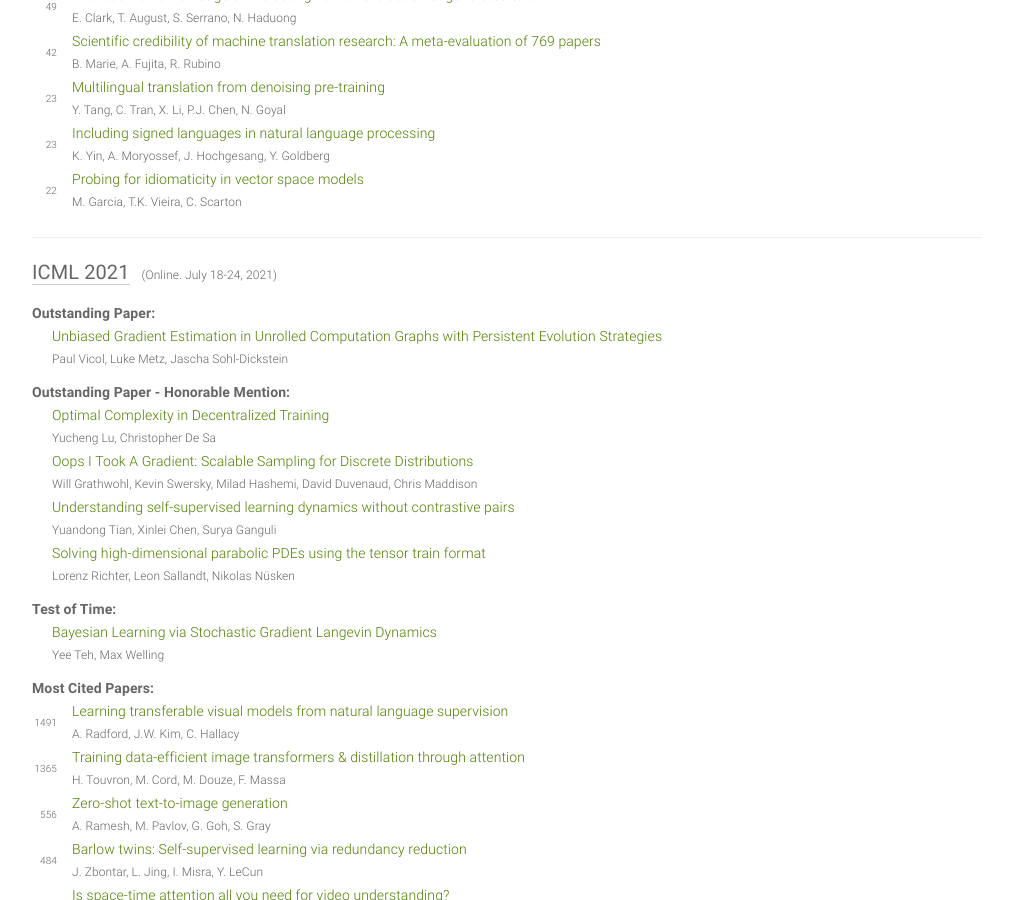
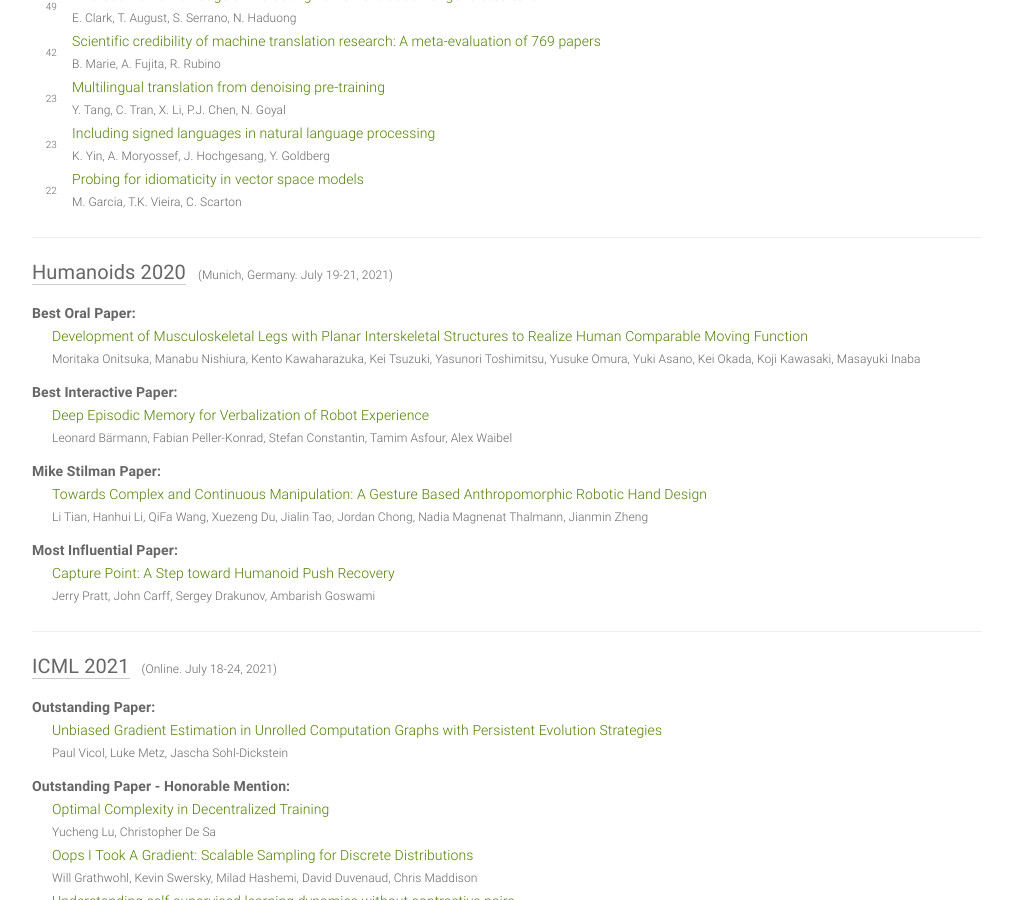
Before and after one commit to clemense/ai-bestpapers, a Jekyll site: the page built from index.html, in a window 1280 px wide and 900 px high, scrolled down 10478 px. Shown: the whole window, without its empty margins (133-1146 px from the left). Built offline with Jekyll 4.4.1, drawn with Linux system fonts in a browser that asks for light colours.

Commit message:
Add Humanoids 2020 (which took place in 2021)

```diff
--- a/_data/papers.yml
+++ b/_data/papers.yml
@@ -716,6 +716,38 @@
   date: August 2-5, 2021
   sub: NLP
 
+- venue: Humanoids
+  year: 2020
+  awards:
+  - award: Best Oral Paper
+    title: Development of Musculoskeletal Legs with Planar Interskeletal Structures
+      to Realize Human Comparable Moving Function
+    author: Moritaka Onitsuka, Manabu Nishiura, Kento Kawaharazuka, Kei Tsuzuki, Yasunori
+      Toshimitsu, Yusuke Omura, Yuki Asano, Kei Okada, Koji Kawasaki, Masayuki Inaba
+    link: https://ieeexplore.ieee.org/abstract/document/9555807
+    source: https://humanoids-2020.org/conference-program/awards/index.html
+  - award: Best Interactive Paper
+    title: Deep Episodic Memory for Verbalization of Robot Experience
+    author: Leonard Bärmann, Fabian Peller-Konrad, Stefan Constantin, Tamim Asfour,
+      Alex Waibel
+    link: https://ieeexplore.ieee.org/abstract/document/9444649
+    source: https://humanoids-2020.org/conference-program/awards/index.html
+  - award: Mike Stilman Paper
+    title: 'Towards Complex and Continuous Manipulation: A Gesture Based Anthropomorphic
+      Robotic Hand Design'
+    author: Li Tian, Hanhui Li, QiFa Wang, Xuezeng Du, Jialin Tao, Jordan Chong, Nadia
+      Magnenat Thalmann, Jianmin Zheng
+    link: https://arxiv.org/abs/2012.10981
+    source: https://humanoids-2020.org/conference-program/awards/index.html
+  - award: Most Influential Paper
+    title: 'Capture Point: A Step toward Humanoid Push Recovery'
+    author: Jerry Pratt, John Carff, Sergey Drakunov, Ambarish Goswami
+    link: https://ieeexplore.ieee.org/abstract/document/4115602
+    source: https://humanoids-2020.org/conference-program/awards/index.html
+  place: Munich, Germany
+  date: July 19-21, 2021
+  sub: RO
+
 - venue: ICML
   year: 2021
   awards:
```
